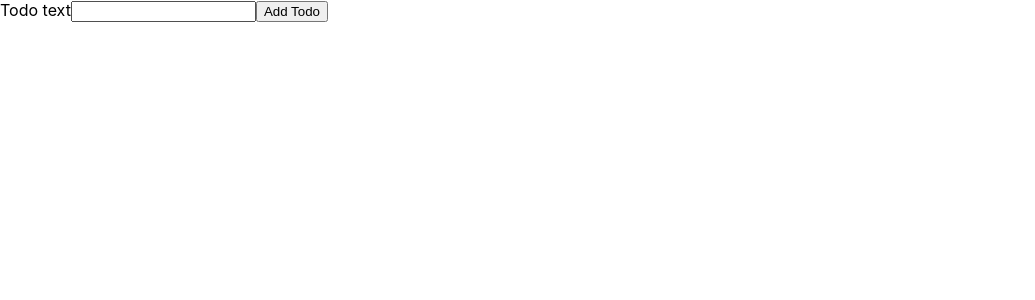
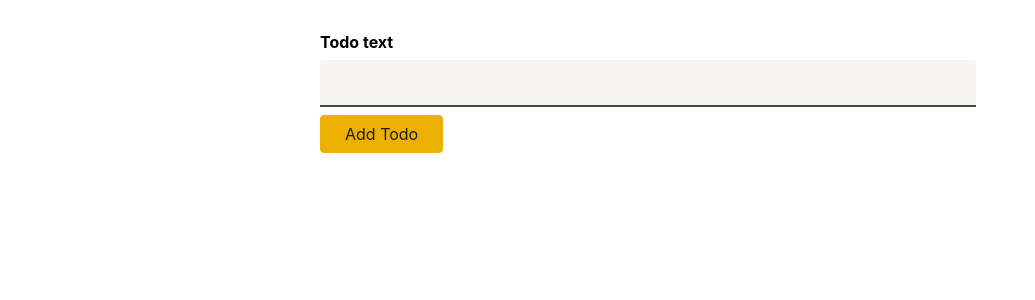
Before and after one commit to AssafGolani/SimpleTodoAppInReactAndTypescript, a React (Create React App) app: page / in a window 1280 px wide. Shown: the top 300 px of the page, without its empty margins (0-1035 px from the left). Built offline with nearby package versions, Linux system fonts and the light colour scheme.

Commit message:
refactor: Update NewTodo component to use CSS module
The NewTodo component has been updated to use the CSS module `NewTodo.module.css` for styling. This change improves code organization and encapsulation by separating the styling concerns of the component into a separate file.

```diff
--- /dev/null
+++ b/src/components/NewTodo.module.css
@@ -0,0 +1,41 @@
+.form {
+  width: 40rem;
+  margin: 2rem auto;
+}
+
+.form label {
+  display: block;
+  font-weight: bold;
+  margin-bottom: 0.5rem;
+}
+
+.form input {
+  display: block;
+  width: 100%;
+  font: inherit;
+  font-size: 1.5rem;
+  padding: 0.5rem;
+  border-radius: 4px;
+  background-color: #f7f5ef;
+  border: none;
+  border-bottom: 2px solid #494844;
+  border-bottom-right-radius: 0;
+  border-bottom-left-radius: 0;
+  margin-bottom: 0.5rem;
+}
+
+.form button {
+  font: inherit;
+  background-color: #ebb002;
+  border: 1px solid #ebb002;
+  color: #201d0f;
+  padding: 0.5rem 1.5rem;
+  border-radius: 4px;
+  cursor: pointer;
+}
+
+.form button:hover,
+.form button:active {
+  background-color: #ebc002;
+  border-color: #ebc002;
+}
--- a/src/components/NewTodo.tsx
+++ b/src/components/NewTodo.tsx
@@ -1,4 +1,5 @@
 import React, {useRef} from "react";
+import classes from './NewTodo.module.css';
 const NewTodo: React.FC<{onAddTodo: (text: string) => void}> = (props) => {
     const todoTextInputRef  = useRef<HTMLInputElement>(null);
 
@@ -15,7 +16,7 @@ const NewTodo: React.FC<{onAddTodo: (text: string) => void}> = (props) => {
 
     }
 
-    return <form onSubmit={submitHandler}>
+    return <form onSubmit={submitHandler} className={classes.form}>
         <label htmlFor="text">Todo text</label>
         <input type="text" name="text" id="text" ref={todoTextInputRef} />
         <button>Add Todo</button>
```
